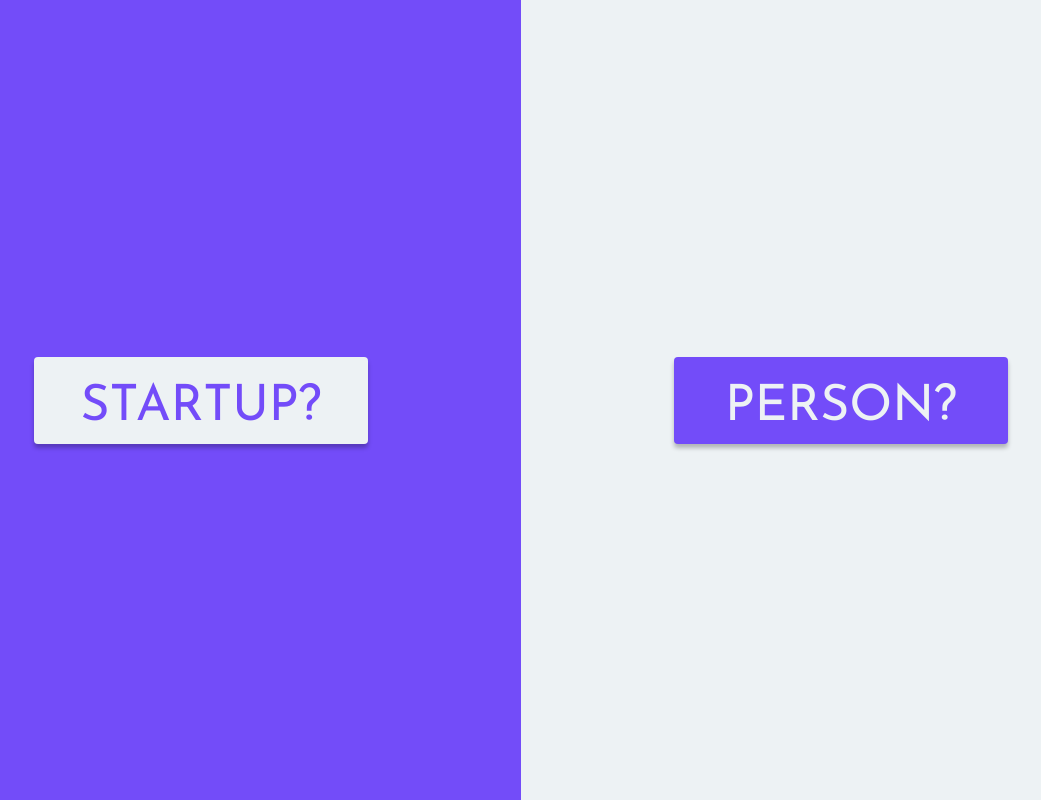
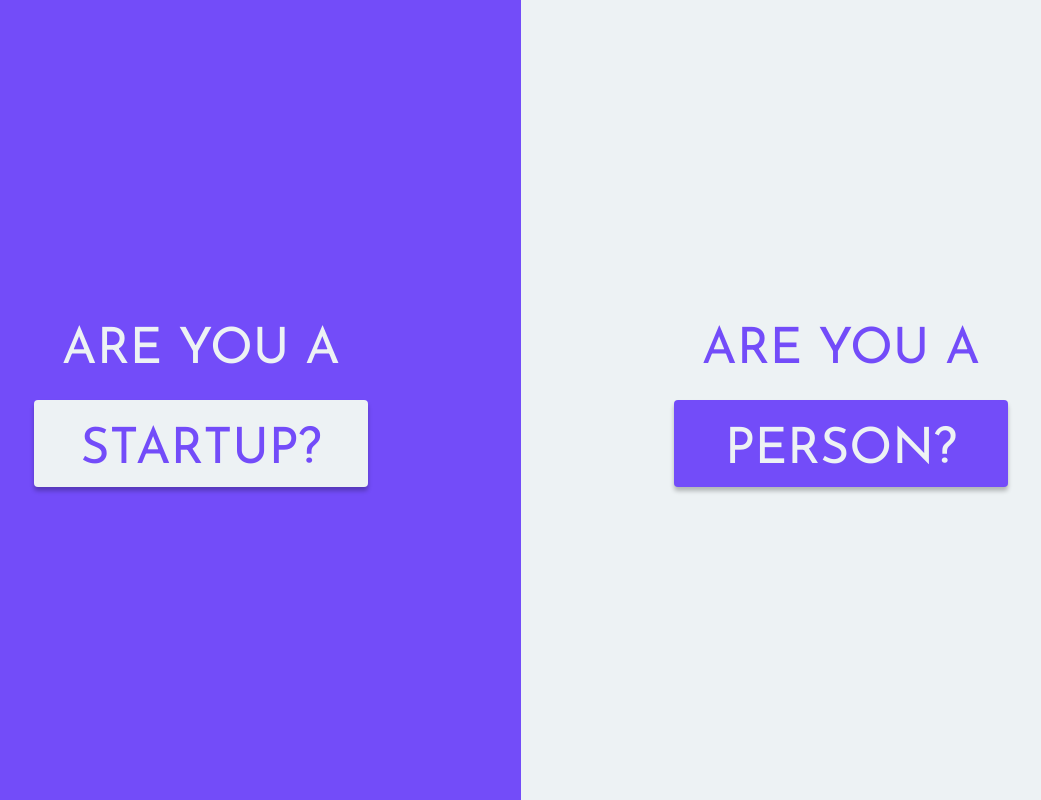
Before and after one commit to gwharris/startup-matchmaker, a React (Create React App) app in the folder frontend/: page / in a window 1280 px wide. Shown: the whole page, without its empty margins (119-1160 px from the left). Built offline with nearby package versions, Linux system fonts and the light colour scheme.

Commit message:
Finished homepage + implemented elementary event handling

```diff
--- a/frontend/src/components/homepage.js
+++ b/frontend/src/components/homepage.js
@@ -2,14 +2,25 @@ import React from 'react'
 import {Button, Container, Row, Col} from 'react-bootstrap';
 
 const HomePage = (props) => {
+
+    const handleStartupClick = () => {
+        console.log("SELECTED STARTUP")
+    }
+
+    const handlePersonClick = () => {
+        console.log("SELECTED PERSON")
+    }
+
     return (
         <Container fluid className='hpContainer'>
             <Row className='hpRow'>
                 <Col className="leftCol">
-                    <Button className="startupButton">STARTUP?</Button>
+                    <div className='startupQuestion'>ARE YOU A</div>
+                    <Button onClick={handleStartupClick} className="startupButton">STARTUP?</Button>
                 </Col>
                 <Col className='rightCol'>
-                    <Button className='personButton'>PERSON?</Button>
+                    <div className='personQuestion'>ARE YOU A</div>
+                    <Button onClick={handlePersonClick} className='personButton'>PERSON?</Button>
                 </Col>
             </Row>
         </Container>
--- a/frontend/src/index.css
+++ b/frontend/src/index.css
@@ -1,18 +1,4 @@
 @import url('https://fonts.googleapis.com/css2?family=Josefin+Sans&display=swap');
-/* .button {
-  display: inline-block !important;
-  background: #000 !important;
-  min-height: 50px !important;
-  color: #fff;
-  border: none;
-  padding: 10px 20px;
-  margin: 5px;
-  border-radius: 5px;
-  cursor: pointer;
-  text-decoration: none;
-  font-size: 15px;
-  font-family: inherit;
-} */
 
 /* Parent for Rows and Cols */
 .hpContainer {
@@ -31,6 +17,7 @@
   flex-wrap: wrap;
   align-content: center;
   justify-content: center;
+  flex-direction: column;
   background-color: #734cf9;
   height: 100%;
 
@@ -41,6 +28,7 @@
   flex-wrap: wrap;
   align-content: center;
   justify-content: center;
+  flex-direction: column;
   background-color: #edf2f4;
   height: 100%;
 }
@@ -83,3 +71,23 @@
   line-height: 90px !important;
 
 }
+
+.startupQuestion{
+  width: 334px;
+  height:87px;
+  text-align: center;
+  background-color: #734cf9;
+  color: #edf2f4 !important;
+  font-family: 'Josefin Sans', sans-serif !important;
+  font-size: 50px !important;
+}
+
+.personQuestion {
+  width: 334px;
+  height:87px;
+  text-align: center;
+  background-color: #edf2f4;
+  color: #734cf9 !important;
+  font-family: 'Josefin Sans', sans-serif !important;
+  font-size: 50px !important;
+}
```
